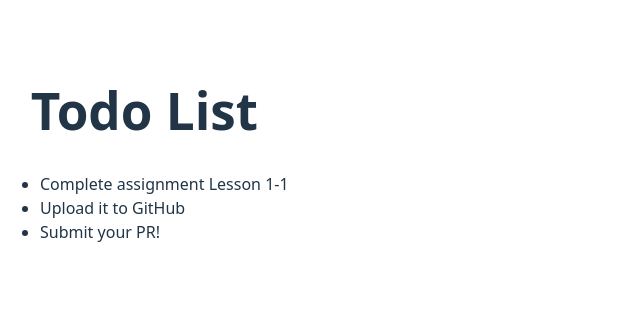
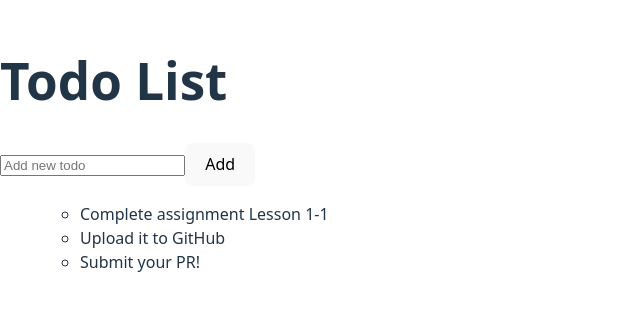
Before and after one commit to muginga72/todo-react, a React (Vite) app: page / in a window 1280 px wide. Shown: the part 246-556 px from the top of the page, without its empty margins (0-640 px from the left). Built offline with nearby package versions, Linux system fonts and the light colour scheme.

Commit message:
Week 2 - ReactDom components JSX and troubleshoots

```diff
--- a/src/App.jsx
+++ b/src/App.jsx
@@ -1,34 +1,14 @@
 import React from 'react';
-
-/* Array to store a variable TodoList */
-const todoList = [
-  {
-    objectID: '0',
-    title: 'Complete assignment Lesson 1-1'
-  },
-  {
-    objectID: '1',
-    title: 'Upload it to GitHub'
-  },
-  {
-    objectID: '2',
-    title: 'Submit your PR!'
-  },
-];
+import TodoListItem from './TodoListItem';
+import TodoForm from './components/TodoForm';
 
 function App() {
   return (
     <div>
-      <h1 style={{ textAlign: 'center' }}>Todo List</h1>
-      {/* Rendering todo list */}
-      <ul>
-        {todoList.map(function (listItem) {
-          return <li key={listItem.objectID}>
-              <span>{listItem.title}</span>
-            </li>
-          }
-        )}
-      </ul>
+      <h1>Todo List</h1>
+      {/* Rendering todo list and the form */}
+      <TodoForm/>
+      <TodoListItem />
     </div>
   );
 }
--- /dev/null
+++ b/src/TodoListItem.jsx
@@ -0,0 +1,13 @@
+import React from 'react';
+import TodoList from './components/TodoList';
+
+function TodoListItem() {
+  return (
+    <ul>
+      {/* Rendering todo list */}
+      <TodoList/>
+    </ul>
+  );
+}
+
+export default TodoListItem;
--- /dev/null
+++ b/src/components/TodoForm.jsx
@@ -0,0 +1,22 @@
+import React from "react";
+
+function TodoForm() {
+  return(
+    <form>
+      <div>
+        {/* <label>
+          <html></html>
+        </label> */}
+        <input
+          type="text"
+          name="title"
+          id="todoTitle"
+          placeholder="Add new todo"
+        />
+        <button>Add</button>
+      </div>
+    </form>
+  )
+}
+
+export default TodoForm;
--- /dev/null
+++ b/src/components/TodoList.jsx
@@ -0,0 +1,33 @@
+import React from 'react';
+
+/* Array to store a variable TodoList */
+const todoList = [
+  {
+    id: '0',
+    title: 'Complete assignment Lesson 1-1'
+  },
+  {
+    id: '1',
+    title: 'Upload it to GitHub'
+  },
+  {
+    id: '2',
+    title: 'Submit your PR!'
+  },
+];
+
+function TodoList() {
+  return (
+    <ul>
+      {/* Rendering todo list */}
+      {todoList.map(function (listItem) {
+        return <li key={listItem.id}>
+          <span>{listItem.title}</span>
+        </li>
+        }
+      )}
+    </ul>
+  );
+}
+
+export default TodoList;
```
